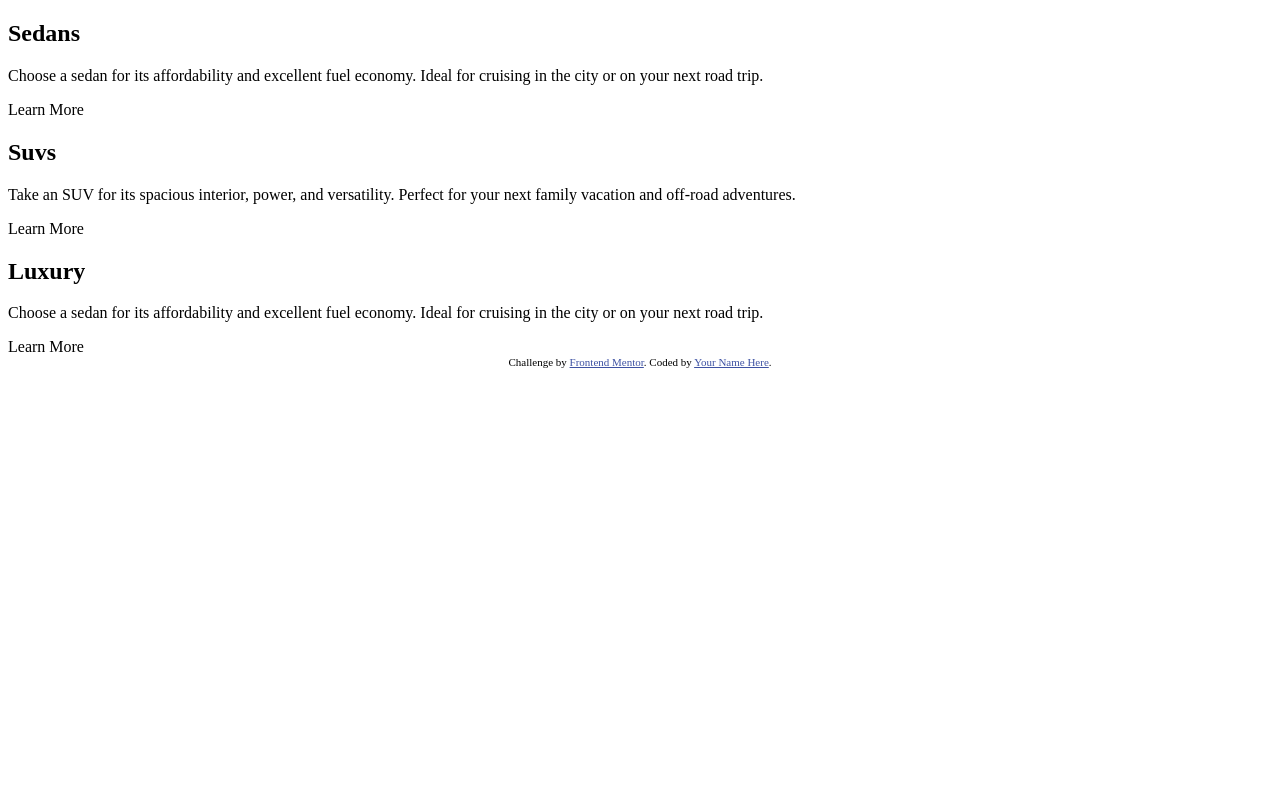
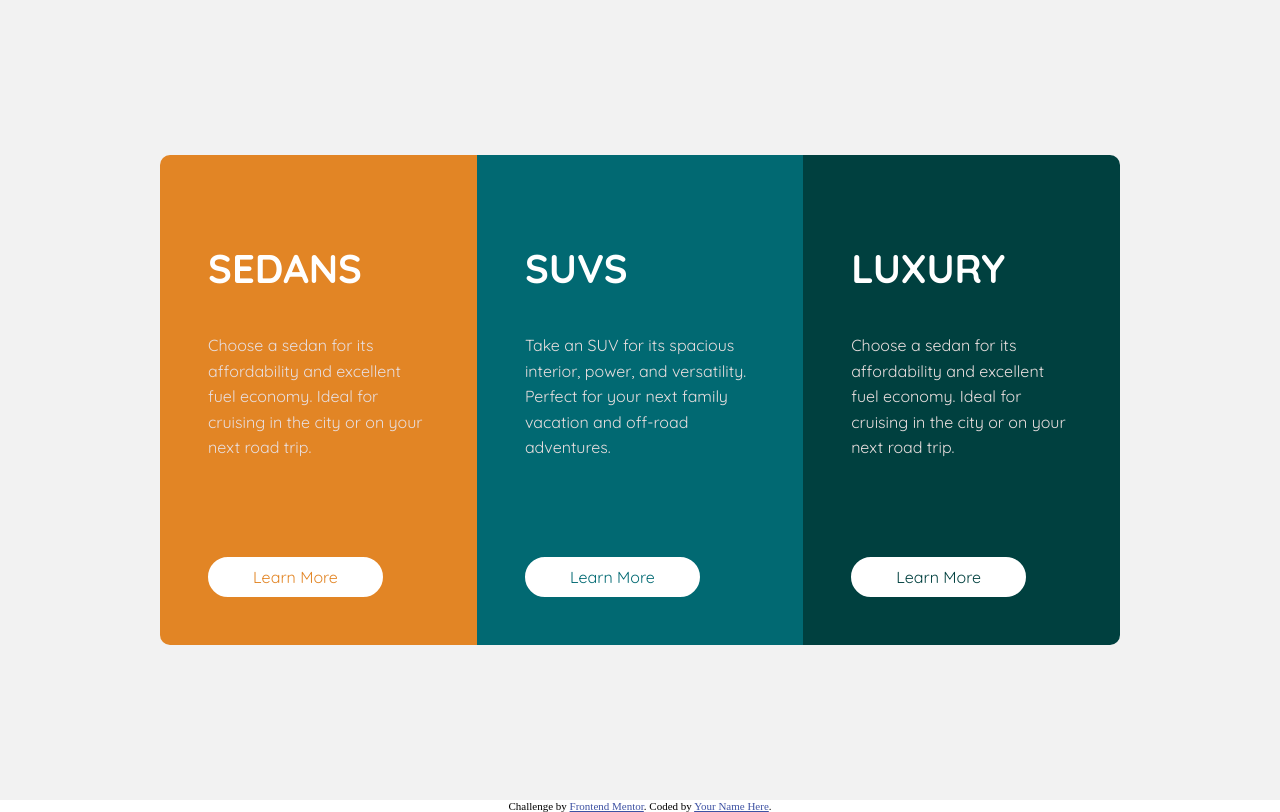
Before and after one commit to guanizorommel/Front-End-Mentor-2, a plain HTML site: page index.html in a window 1280 px wide. Drawn offline with Linux system fonts and the light colour scheme; the site is published under a folder, as on GitHub Pages, so addresses that start at the root find nothing.

Commit message:
Update index.html

```diff
--- a/index.html
+++ b/index.html
@@ -6,17 +6,11 @@
 
   <link rel="icon" type="image/png" sizes="32x32" href="./images/favicon-32x32.png">
   <!--Custom CSS-->
-  <link rel="stylesheet" href="/css/style.css">
+  <link rel="stylesheet" href="./css/style.css">
 
   <!-- Google Font -->
   <link rel="preconnect" href="https://fonts.gstatic.com">
-<link href="https://fonts.googleapis.com/css2?family=Roboto:wght@400;900&display=swap" rel="stylesheet">
-
-<link rel="preconnect" href="https://fonts.gstatic.com">
-<link href="https://fonts.googleapis.com/css2?family=Poppins:wght@400;700&display=swap" rel="stylesheet">
-
-<link rel="preconnect" href="https://fonts.gstatic.com">
-<link href="https://fonts.googleapis.com/css2?family=Quicksand:wght@400;700&display=swap" rel="stylesheet">
+  <link href="https://fonts.googleapis.com/css2?family=Quicksand:wght@400;700&display=swap" rel="stylesheet">
 
   <title>Frontend Mentor | 3-column preview card component</title>
 
```
